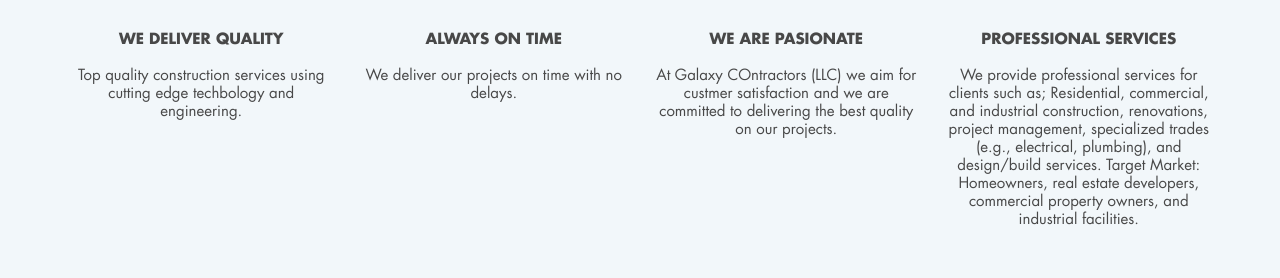
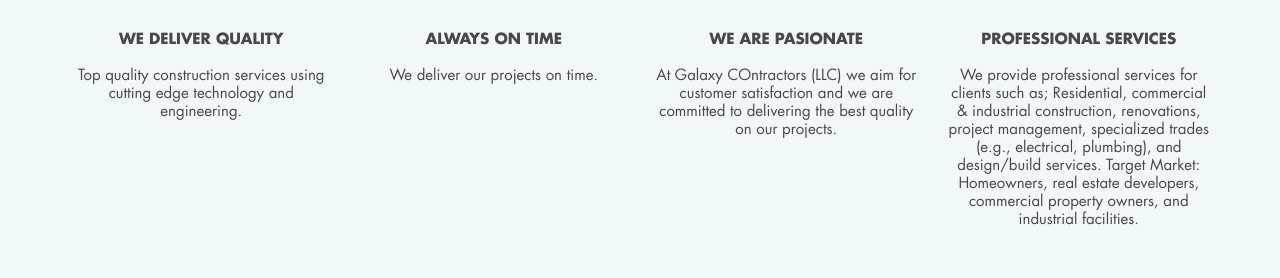
Before and after one commit to danicodertech/galaxy-constructionv2, a plain HTML site: page index.html in a window 1280 px wide. Shown: the part 1750-2028 px from the top of the page. Drawn offline with Linux system fonts and the light colour scheme.

Commit message:
Add files via upload

```diff
--- a/index.html
+++ b/index.html
@@ -218,28 +218,28 @@
                         <div class="why_us_item">
                             <span class="fa fa-line-chart"></span>
                             <h4>We deliver quality</h4>
-                            <p>Top quality construction services using cutting edge techbology and engineering. </p>
+                            <p>Top quality construction services using cutting edge technology and engineering. </p>
                         </div>
                     </div>
                     <div class="col-md-3 col-sm-6">
                         <div class="why_us_item">
                             <span class="fa fa-line-chart"></span>
                             <h4>Always on time</h4>
-                            <p>We deliver our projects on time with no delays.</p>
+                            <p>We deliver our projects on time.</p>
                         </div>
                     </div>
                     <div class="col-md-3 col-sm-6">
                         <div class="why_us_item">
                             <span class="fa fa-line-chart"></span>
                             <h4>We are pasionate</h4>
-                            <p>At Galaxy COntractors (LLC) we aim for custmer satisfaction and we are committed to delivering the best quality on our projects. </p>
+                            <p>At Galaxy COntractors (LLC) we aim for customer satisfaction and we are committed to delivering the best quality on our projects. </p>
                         </div>
                     </div>
                     <div class="col-md-3 col-sm-6">
                         <div class="why_us_item">
                             <span class="fa fa-line-chart"></span>
                             <h4>Professional Services</h4>
-                            <p>We provide professional services for clients such as; Residential, commercial, and industrial construction, renovations, project management, specialized trades (e.g., electrical, plumbing), and design/build services.
+                            <p>We provide professional services for clients such as; Residential, commercial & industrial construction, renovations, project management, specialized trades (e.g., electrical, plumbing), and design/build services.
                                 Target Market: Homeowners, real estate developers, commercial property owners, and industrial
                                 facilities.</p>
                         </div>
```
